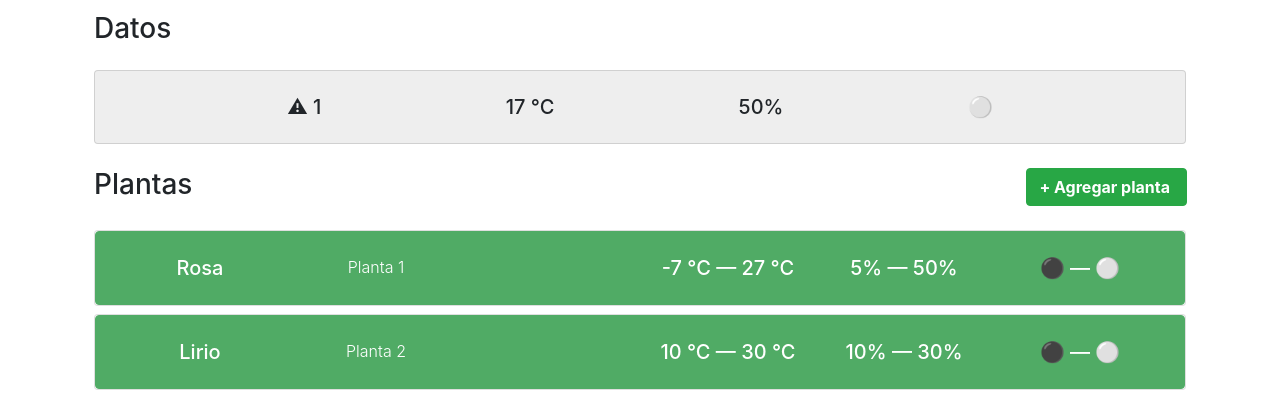
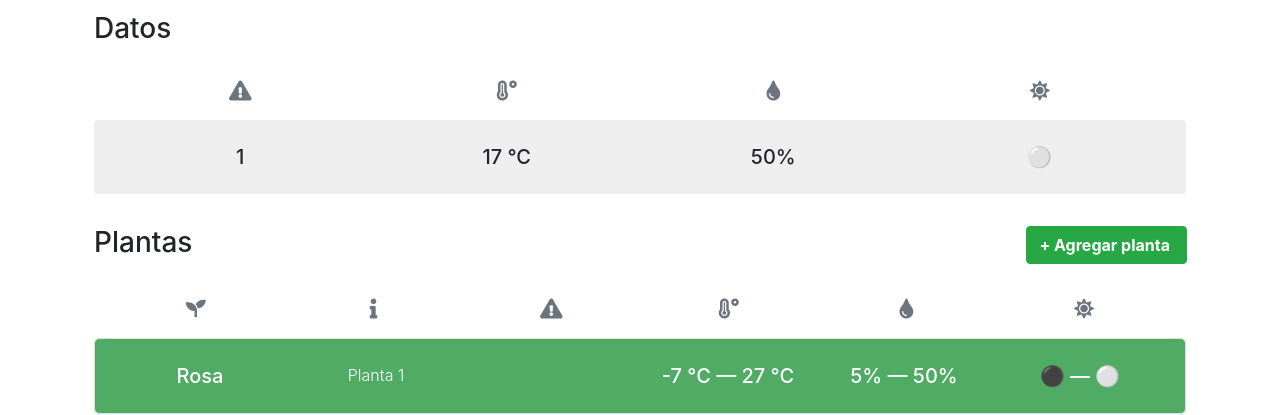
Before and after one commit to mariannyy1002/smart-garden, a React (Create React App) app: page /Area/1/1 in a window 1280 px wide. Shown: the part 134-549 px from the top of the page. Built offline with nearby package versions, Linux system fonts and the light colour scheme.

Commit message:
encabezados

```diff
--- a/public/index.html
+++ b/public/index.html
@@ -10,6 +10,7 @@
 
     <title>SmartGarden</title>
     <link href="https://cdn.jsdelivr.net/npm/bootstrap@5.0.0-beta1/dist/css/bootstrap.min.css" rel="stylesheet" integrity="sha384-giJF6kkoqNQ00vy+HMDP7azOuL0xtbfIcaT9wjKHr8RbDVddVHyTfAAsrekwKmP1" crossorigin="anonymous">
+    <link rel="stylesheet" href="https://cdnjs.cloudflare.com/ajax/libs/font-awesome/5.15.2/css/all.min.css" integrity="sha512-HK5fgLBL+xu6dm/Ii3z4xhlSUyZgTT9tuc/hSrtw6uzJOvgRr2a9jyxxT1ely+B+xFAmJKVSTbpM/CuL7qxO8w==" crossorigin="anonymous" />
   </head>
   <body>
     <noscript>You need to enable JavaScript to run this app.</noscript>
--- a/src/Componentes/Area.js
+++ b/src/Componentes/Area.js
@@ -3,6 +3,7 @@ import Tarjeta from './Compartido/Tarjeta';
 import Titulo from './Compartido/Titulo';
 import Subtitulo from './Compartido/Subtitulo';
 import Datos from './Datos';
+import Encabezado from './Compartido/Encabezado';
 import { withRouter } from 'react-router-dom';
 
 const listaAreas = [
@@ -67,11 +68,12 @@ export class Area extends Component {
             <>
                 <Titulo link={"/Jardin/" + this.props.match.params.idJ } titulo={"🠔 " + this.state.titulo} desc={this.state.desc}/>
                 <Subtitulo subtitulo="Datos" p="1em"/>
-                <Datos alertas={"⚠ " + this.state.alertas} temp={this.state.temp + " °C"} hum={this.state.hum + "%"} luz={this.state.luz}/>
+                <Datos alertas={this.state.alertas} temp={this.state.temp + " °C"} hum={this.state.hum + "%"} luz={this.state.luz}/>
                 <div className="container-fluid">
                     <Subtitulo subtitulo="Plantas" lugar="planta"/>
                 </div>
                 <div className="container p-4">
+                    <Encabezado titulo="seedling" desc="info" alertas="exclamation-triangle" temp="temperature-high" hum="tint" luz="sun"/>
                     {this.state.plantas.map(item => (
                         <Tarjeta titulo={item.titulo} desc={item.desc} temp={item.tempMin + " °C  —  " + item.tempMax + " °C"} hum={item.humMin + "%  —  " + item.humMax + "%"} luz={item.luzMin + "  —  " + item.luzMax}/>
                     ))}
--- /dev/null
+++ b/src/Componentes/Compartido/Encabezado.js
@@ -0,0 +1,19 @@
+import React, { Component } from 'react'
+
+export default class Encabezado extends Component {
+    render() {
+        return (
+            <div className="card text-white mb-2 border-0">
+                <div className="d-flex py-0 align-items-center btn disabled" style={{opacity:1}}>
+                    <h5 className="card-text p-2 col-2 mb-0 text-muted"><i class={"fas fa-" + this.props.titulo}></i></h5>
+                    <h5 className="card-text p-2 col-2 mb-0 text-muted"><i class={"fas fa-" + this.props.desc}></i></h5>
+                    <h5 className="card-text p-2 col-2 mb-0 text-muted"><i class={"fas fa-" + this.props.alertas}></i></h5>
+                    <h5 className="card-text p-2 col-2 mb-0 text-muted"><i class={"fas fa-" + this.props.temp}></i></h5>
+                    <h5 className="card-text p-2 col-2 mb-0 text-muted"><i class={"fas fa-" + this.props.hum}></i></h5>
+                    <h5 className="card-text p-2 col-2 mb-0 text-muted"><i class={"fas fa-" + this.props.luz}></i></h5>
+                    {/*<h6 className="card-text p-2  ml-6">⚙️</h6>*/}
+                </div>
+            </div>
+        )
+    }
+}
--- a/src/Componentes/Compartido/Titulo.js
+++ b/src/Componentes/Compartido/Titulo.js
@@ -7,7 +7,7 @@ export default class Titulo extends Component {
             var titulo = <Link to={this.props.link} className="link"><h1 className="p-2 bd-highlight mb-0" style={{color:"black"}}>{this.props.titulo}</h1></Link>
         } else titulo = <h1 className="p-2 bd-highlight mb-0">{this.props.titulo}</h1>;
         if (this.props.lugar) {
-            var boton = <h1 className="p-2 pr-3 mr-0 mt-2 bd-highlight btn btn-success text-center font-weight-bold">+ Agregar {this.props.lugar}</h1>
+            var boton = <h1 className="p-2 pr-3 mr-0 mt-2 bd-highlight btn btn-success text-center font-weight-bold" data-bs-toggle="modal" data-bs-target="#exampleModal">+ Agregar {this.props.lugar}</h1>
         } else boton = <div style={{height: "58px"}}></div>;
         return (
             <div className="d-flex flex-container p-2 px-xl-5 px-lg-4 px-md-3 align-items-center" style={{backgroundColor: "#bfe5c7"}}>
--- a/src/Componentes/Datos.js
+++ b/src/Componentes/Datos.js
@@ -4,14 +4,24 @@ export default class Datos extends Component {
     render() {
         return (
             <div className="container p-4">
-                <div className="card" style={{backgroundColor:"#eeeeee"}}>
-                    <div className="d-flex justify-content-evenly p-3">
-                        <h5 className="card-text p-2 bd-highlight mb-0">{this.props.alertas}</h5>
-                        <h5 className="card-text p-2 bd-highlight mb-0">{this.props.temp}</h5>
-                        <h5 className="card-text p-2 bd-highlight mb-0">{this.props.hum}</h5>
-                        <h5 className="card-text p-2 bd-highlight mb-0">{this.props.luz}</h5>
+                <div className="card text-white mb-2 border-0">
+                    <div className="d-flex py-0 align-items-center btn disabled" style={{opacity:1}}>
+                        <h5 className="card-text p-2 col-3 mb-0 text-muted"><i class="fas fa-exclamation-triangle"></i></h5>
+                        <h5 className="card-text p-2 col-3 mb-0 text-muted"><i class="fas fa-temperature-high"></i></h5>
+                        <h5 className="card-text p-2 col-3 mb-0 text-muted"><i class="fas fa-tint"></i></h5>
+                        <h5 className="card-text p-2 col-3 mb-0 text-muted"><i class="fas fa-sun"></i></h5>
+                        {/*<h6 className="card-text p-2  ml-6">⚙️</h6>*/}
                     </div>
                 </div>
+                <div className="card text-white mb-2 border-0">
+                    <div className="d-flex py-3 align-items-center btn disabled" style={{backgroundColor:"#eeeeee", opacity:1}}>
+
+                        <h5 className="card-text p-2 col-3 mb-0">{this.props.alertas}</h5>
+                        <h5 className="card-text p-2 col-3 mb-0">{this.props.temp}</h5>
+                        <h5 className="card-text p-2 col-3 mb-0">{this.props.hum}</h5>
+                        <h5 className="card-text p-2 col-3 mb-0">{this.props.luz}</h5>
+                </div>
+            </div>
             </div>
         )
     }
--- a/src/Componentes/Dispositivos.js
+++ b/src/Componentes/Dispositivos.js
@@ -1,4 +1,5 @@
 import React, { Component } from 'react'
+import Encabezado from './Compartido/Encabezado';
 import Tarjeta from './Compartido/Tarjeta';
 import Titulo from './Compartido/Titulo';
 
@@ -14,6 +15,7 @@ export default class Dispositivos extends Component {
             <>
                 <Titulo titulo="Mis dispositivos" lugar="dispositivo"/>
                 <div className="container p-4">
+                    <Encabezado titulo="satellite-dish" desc="info" temp="temperature-high" hum="tint" luz="sun"/>
                     {listaDisp.map(item => (
                         <Tarjeta titulo={item.titulo} desc={item.desc} temp={item.temp + " °C"} hum={item.hum + "%"} luz={item.luz}/>
                     ))}
--- a/src/Componentes/Jardin.js
+++ b/src/Componentes/Jardin.js
@@ -3,6 +3,7 @@ import Tarjeta from './Compartido/Tarjeta';
 import Titulo from './Compartido/Titulo';
 import Link from 'react-router-dom/Link';
 import { withRouter } from 'react-router-dom';
+import Encabezado from './Compartido/Encabezado';
 
 const listaJardines = [
     { "id": 1, "titulo": "Mi jardín 1", "desc": "Jardín superior", "alertas": 1 },
@@ -55,6 +56,7 @@ export class Jardin extends Component {
             <>
                 <Titulo link="/Jardines" titulo={"🠔 " + this.state.titulo} desc={this.state.desc} lugar="área" alertas={"⚠ " + this.state.alertas}/>
                 <div className="container p-4">
+                    <Encabezado titulo="map-marker-alt" desc="info" alertas="exclamation-triangle" temp="temperature-high" hum="tint" luz="sun"/>
                     {this.state.areas.map(item => (
                         <Link to={"/Area/" + item.idJ + "/" + item.idA} className="link">
                             <Tarjeta titulo={item.titulo} desc={item.desc} alertas={"⚠ " + item.alertas} temp={item.temp + " °C"} hum={item.hum + "%"} luz={item.luz}/>
--- a/src/Componentes/Jardines.js
+++ b/src/Componentes/Jardines.js
@@ -3,6 +3,8 @@ import Tarjeta from './Compartido/Tarjeta';
 import Titulo from './Compartido/Titulo';
 import Link from 'react-router-dom/Link';
 import { withRouter } from 'react-router-dom';
+import Encabezado from './Compartido/Encabezado';
+import Modal from './Compartido/Modal';
 
 const listaJardines = [
     { "id": 1, "titulo": "Mi jardín 1", "desc": "Jardín superior", "alertas": 1 },
@@ -18,6 +20,7 @@ export class Jardines extends Component {
             <>
                 <Titulo titulo="Mis jardínes" lugar="jardín" alertas={"⚠ " + total}/>
                 <div className="container p-4">
+                    <Encabezado titulo="tree" desc="info" alertas="exclamation-triangle"/>
                     {listaJardines.map(item => (
                         <Link to={"/Jardin/" + item.id} className="link">
                             <Tarjeta titulo={item.titulo} desc={item.desc} alertas={"⚠ " + item.alertas}/>
@@ -27,6 +30,7 @@ export class Jardines extends Component {
                     <Link to="/Jardin" className="link"><Tarjeta titulo="Mi jardín 2" desc="Jardín inferior" alertas="⚠ 0"/></Link>
                     <Link to="/Jardin" className="link"><Tarjeta titulo="Mi jardín 3" desc="Jardín principal" alertas="⚠ 3"/></Link>*/}
                 </div>
+                <Modal/>
             </>
         )
     }
--- a/src/Componentes/Plantas.js
+++ b/src/Componentes/Plantas.js
@@ -1,4 +1,5 @@
 import React, { Component } from 'react';
+import Encabezado from './Compartido/Encabezado';
 import Tarjeta from './Compartido/Tarjeta';
 import Titulo from './Compartido/Titulo';
 
@@ -15,6 +16,7 @@ export default class Plantas extends Component {
             <>
                 <Titulo titulo="Mis plantas" lugar="planta"/>
                 <div className="container p-4">
+                    <Encabezado titulo="seedling" desc="info" temp="temperature-high" hum="tint" luz="sun"/>
                     {listaPlantas.map(item => (
                         <Tarjeta titulo={item.titulo} desc={item.desc} temp={item.tempMin + " °C  —  " + item.tempMax + " °C"} hum={item.humMin + "%  —  " + item.humMax + "%"} luz={item.luzMin + "  —  " + item.luzMax}/>
                     ))}
```
Also changed, not shown: src/Componentes/Compartido/Modal.js (added, +24 -0 lines).
